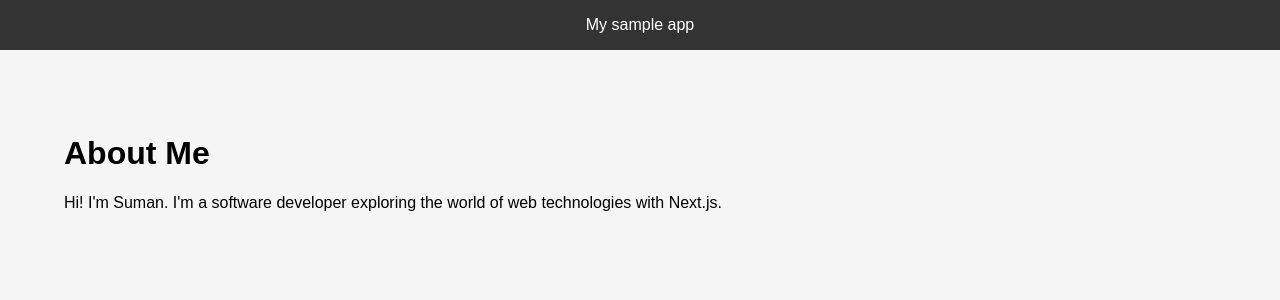
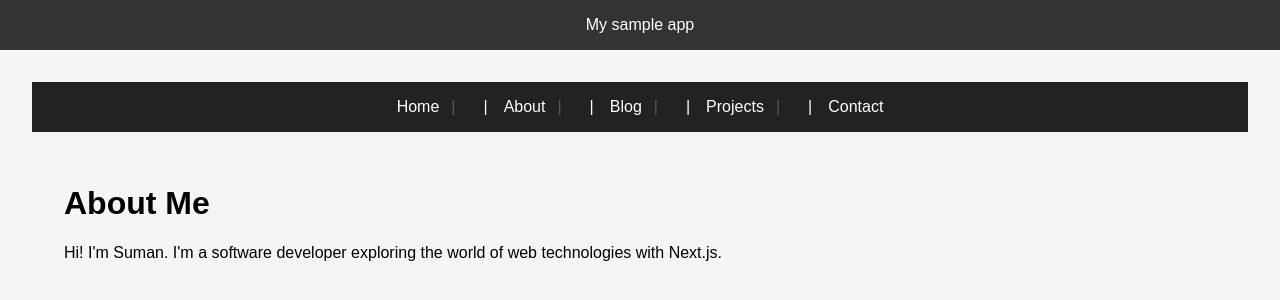
Before and after one commit to Kunwar-Suman/nextEssential, a Next.js app: page /about in a window 1280 px wide. Shown: the top 300 px of the page. Built offline with nearby package versions, Linux system fonts and the light colour scheme.

Commit message:
added components folder for reusuable UI

```diff
--- a/src/app/about/page.js
+++ b/src/app/about/page.js
@@ -1,10 +1,11 @@
+import Layout from "../../components/Layout";
 export default function AboutPage() {
   return (
-    <main style={{ padding: "2rem" }}>
+    <Layout>
       <h1>About Me</h1>
       <p>
         Hi! I'm Suman. I'm a software developer exploring the world of web technologies with Next.js.
       </p>
-    </main>
+    </Layout>
   );
 }
--- a/src/app/blog/page.js
+++ b/src/app/blog/page.js
@@ -1,8 +1,10 @@
+import Layout from "@/components/Layout";
+
 export default function BlogPage() {
   return (
-    <main style={{ padding: "2rem" }}>
+    <Layout>
       <h1>Blog</h1>
       <p>Stay tuned for insightful articles on web development, tech-stack, and my personal learning journey!</p>
-    </main>
+    </Layout>
   );
 }
--- a/src/app/contact/page.js
+++ b/src/app/contact/page.js
@@ -1,8 +1,10 @@
+import Layout from "@/components/Layout";
+
 export default function ContactPage() {
   return (
-    <main style={{ padding: "2rem" }}>
+    <Layout>
       <h1>Contact</h1>
       <p>If you'd like to get in touch, feel free to reach me out via email. And let's connect on LinkedIn.</p>
-    </main>
+    </Layout>
   );
 }
--- a/src/app/projects/page.js
+++ b/src/app/projects/page.js
@@ -1,8 +1,10 @@
+import Layout from "@/components/Layout";
+
 export default function ProjectsPage() {
   return (
-    <main style={{ padding: "2rem" }}>
+    <Layout>
       <h1>Projects</h1>
       <p>Here you will find a collection of my projects and github repo's.</p>
-    </main>
+    </Layout>
   );
 }
--- /dev/null
+++ b/src/components/Layout.js
@@ -0,0 +1,10 @@
+import Navbar from "./Navbar";
+
+export default function Layout({ children }) {
+  return (
+    <>
+      <Navbar />
+      <main>{children}</main>
+    </>
+  );
+}
--- /dev/null
+++ b/src/components/Navbar.js
@@ -0,0 +1,14 @@
+import Link from "next/link";
+import styles from "./Navbar.module.css";
+
+export default function Navbar() {
+return (
+    <nav className={styles.navbar}>
+        <Link href="/" className={styles.link}>Home</Link> |
+        <Link href="/about" className={styles.link}>About</Link> |
+        <Link href="/blog" className={styles.link}>Blog</Link> |
+        <Link href="/projects" className={styles.link}>Projects</Link> |
+        <Link href="/contact" className={styles.link}>Contact</Link>
+    </nav>
+);
+}
--- /dev/null
+++ b/src/components/Navbar.module.css
@@ -0,0 +1,38 @@
+.navbar {
+  display: flex;
+  flex-wrap: wrap;
+  justify-content: center;
+  align-items: center;
+  background-color: #222;
+  padding: 1rem 2rem;
+  color: #fff;
+  gap: 1rem;
+}
+
+.link {
+  color: #fff;
+  text-decoration: none;
+  font-size: 1rem;
+  transition: color 0.2s;
+}
+
+.link:hover {
+  color: #00bcd4;
+}
+
+.navbar :not(:last-child)::after {
+  content: "|";
+  margin: 0 0.75rem;
+  color: #555;
+}
+
+@media (max-width: 768px) {
+  .navbar {
+    flex-direction: column;
+    align-items: flex-start;
+  }
+
+  .navbar :not(:last-child)::after {
+    content: none;
+  }
+}
```
